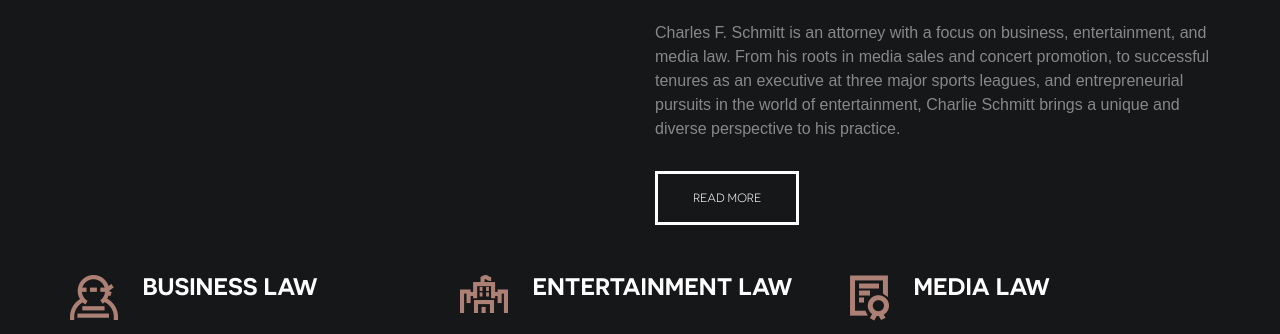
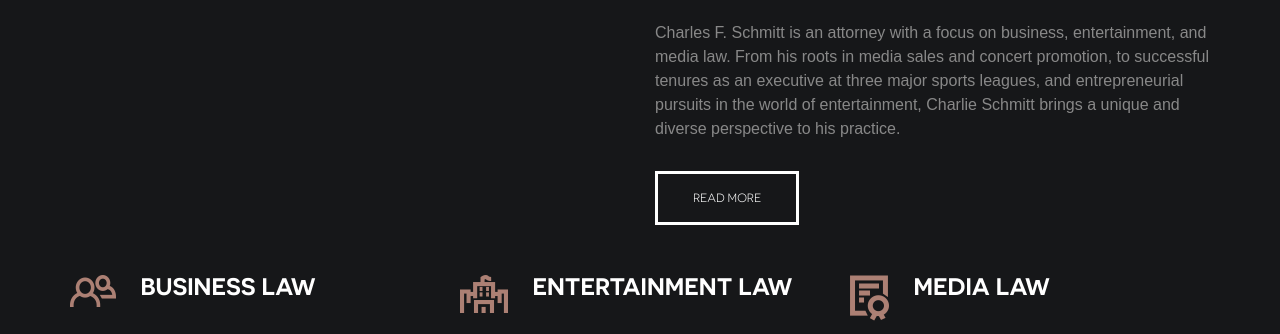
Before and after one commit to PatSchmitt/law-site, a plain HTML site: page index.html in a window 1280 px wide. Shown: the part 432-766 px from the top of the page. Drawn offline with Linux system fonts and the light colour scheme.

Commit message:
Icon changes

```diff
--- a/index.html
+++ b/index.html
@@ -106,7 +106,7 @@
 							<div class="col-md-4">
 								<div class="feature">
 									<header>
-										<img src="images/icon-1.png" class="feature-icon">
+										<img src="images/icon-6.png" class="feature-icon">
 										<div class="feature-title-copy">
 											<h2 class="feature-title">Business Law</h2>
 											<small class="feature-subtitle"></small>
```
Also changed, not shown: service.html (+1 -1 lines).
